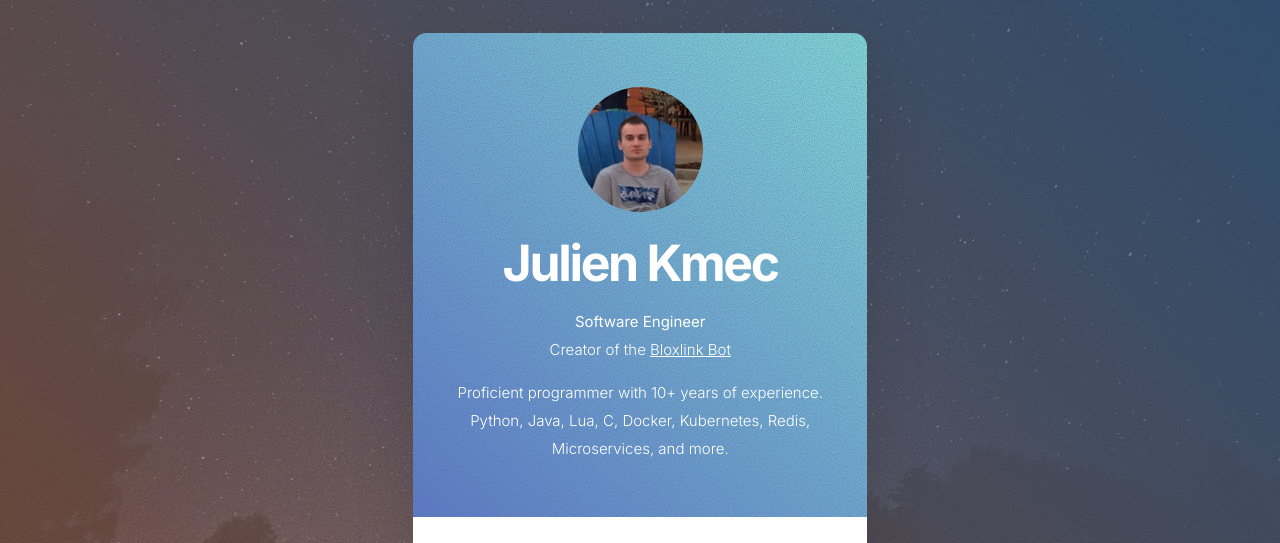
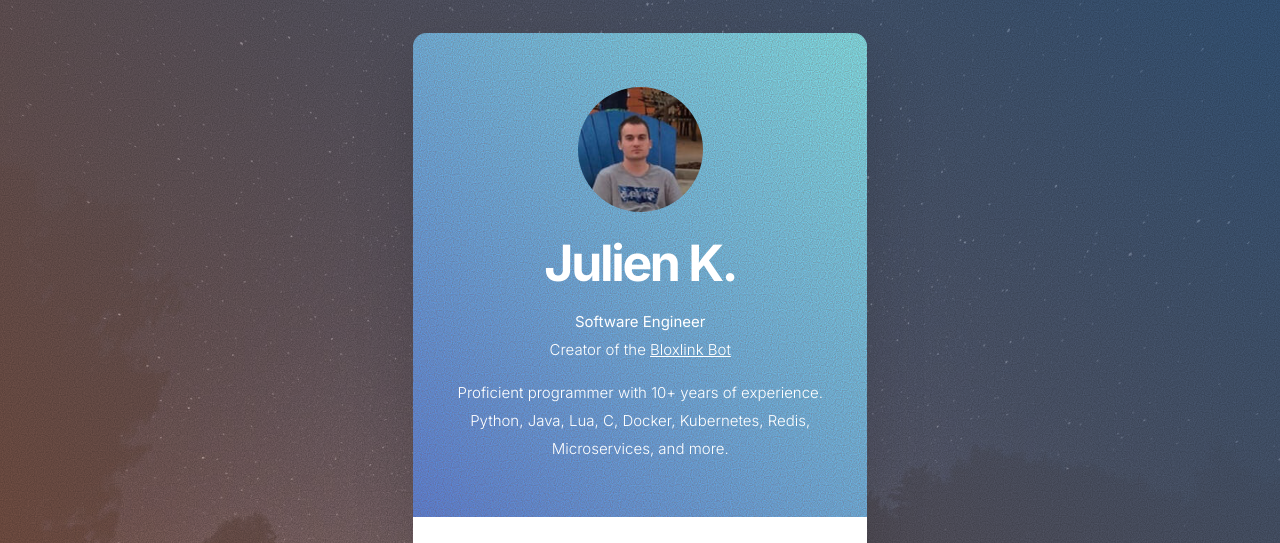
Before and after one commit to xomien/xomien.github.io, a plain HTML site: page index.html in a window 1280 px wide. Shown: the top 543 px of the page. Drawn offline with Linux system fonts and the light colour scheme.

Commit message:
Update index.html

```diff
--- a/index.html
+++ b/index.html
@@ -18,7 +18,7 @@
 								<div id="image01" class="image">
 									<img src="assets/images/image01.jpg" alt="" />
 								</div>
-								<h1 id="text01">Julien Kmec</h1>
+								<h1 id="text01">Julien K.</h1>
 								<p id="text02"><span><strong>Software Engineer</strong></span><br /><span>Creator of the <a href="https://blox.link">Bloxlink Bot</a></span><br /><br /><span>Proficient programmer with 10+ years of experience.</span><br /><span>Python, Java, Lua, C, Docker, Kubernetes, Redis, Microservices, and more.</span></p>
 							</div>
 						</div>
```
